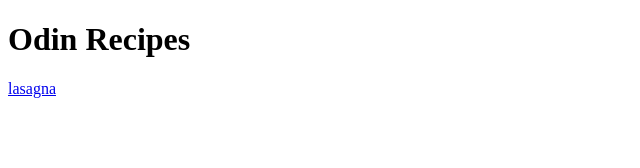
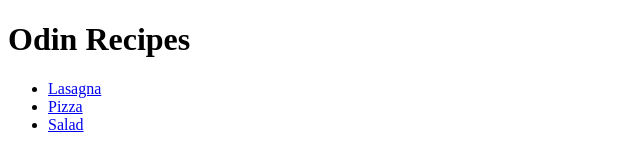
Before and after one commit to yousseffjel/odin-recipes, a plain HTML site: page index.html in a window 1280 px wide. Shown: the whole page, without its empty margins (0-640 px from the left). Drawn offline with Linux system fonts and the light colour scheme.

Commit message:
update index.html

```diff
--- a/index.html
+++ b/index.html
@@ -7,7 +7,11 @@
 
 <body>
     <h1>Odin Recipes</h1>
-    <a href="./recipes/lasagna.html">lasagna</a>
+    <ul>
+        <li><a href="./recipes/lasagna.html">Lasagna</a></li>
+        <li><a href="./recipes/Roman-Style-Pizza.html">Pizza</a></li>
+        <li><a href="./recipes/salad.html">Salad</a></li>
+    </ul>
 </body>
 
 </html>
```
Also changed, not shown: 1 other file.
